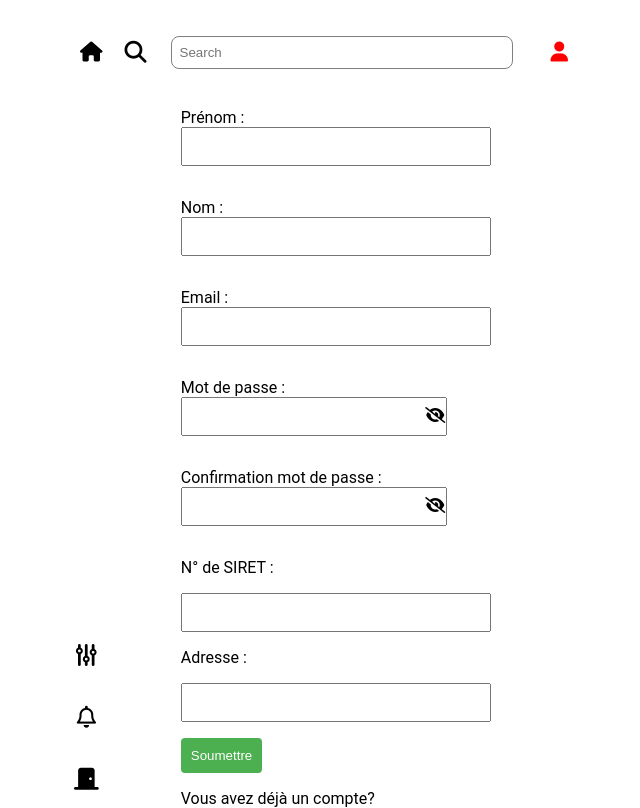
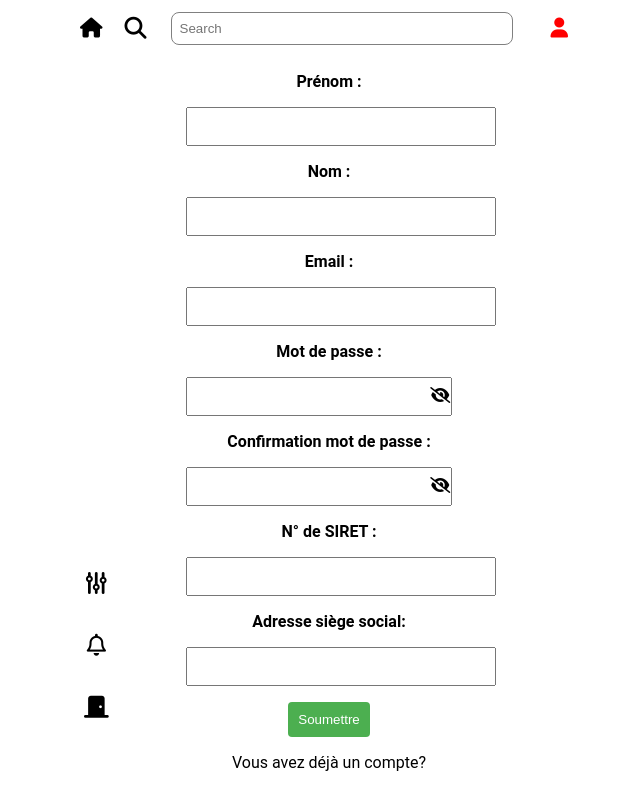
Before and after one commit to Steph4477/masterpiece, a SvelteKit app in the folder frontend/: page /forms/register in a window 1280 px wide. Shown: the whole page, without its empty margins (316-956 px from the left). Built offline with nearby package versions, Linux system fonts and the light colour scheme.

Commit message:
remove layout for reactive icon state

```diff
--- a/frontend/src/lib/components/Header.svelte
+++ b/frontend/src/lib/components/Header.svelte
@@ -25,7 +25,6 @@
 		display: flex;
 		justify-content: space-between;
 		height: 40px;
-		margin-top: 3vh;
 		margin-bottom: 3vh;
 		width: 100%;
 	}
--- a/frontend/src/routes/+page.svelte
+++ b/frontend/src/routes/+page.svelte
@@ -3,6 +3,7 @@
 	import { onMount } from 'svelte';
 	import Aside from '$lib/components/Aside.svelte';
 	import Header from '$lib/components/Header.svelte';
+
 	let isLoggedIn = false;
 
 	onMount(() => {
@@ -56,7 +57,7 @@
 
 	.aside-container {
 		margin-top: 350px;
-		margin-left: 20px;
+		margin-left: 10px;
 	}
 
 	.home {
--- a/frontend/src/routes/forms/login/+layout.svelte
+++ /dev/null
@@ -1,31 +0,0 @@
-<script lang="ts">
-	import Header from '$lib/components/Header.svelte';
-	import Aside from '$lib/components/Aside.svelte';
-</script>
-
-<header>
-	<Header />
-</header>
-
-<slot />
-
-<aside>
-	<Aside />
-</aside>
-
-<style>
-	header {
-		display: flex;
-		justify-content: space-between;
-		width: 100%;
-		height: 20px;
-		margin-top: 3vh;
-		margin-top: 0;
-		margin-bottom: 10vh;
-	}
-	aside {
-		display: flex;
-		justify-content: flex-start;
-		margin-top: -20vh;
-	}
-</style>
--- a/frontend/src/routes/forms/login/+page.svelte
+++ b/frontend/src/routes/forms/login/+page.svelte
@@ -1,11 +1,10 @@
 <script lang="ts">
+	import { goto } from '$app/navigation';
+	import Aside from '$lib/components/Aside.svelte';
+	import Header from '$lib/components/Header.svelte';
+
 	export let email = '';
 	export let password = '';
-	import { writable } from 'svelte/store';
-	import { goto } from '$app/navigation';
-
-	export const error = writable('');
-	export const success = writable(false);
 
 	const handleLogin = async () => {
 		try {
@@ -19,14 +18,10 @@
 
 			if (response.ok) {
 				const responseData = await response.json();
-				success.set(true);
 				console.log('Login successful:', responseData);
 
-				// Send the JWT token in local storage
+				// Send if connected in local storage
 				localStorage.setItem('is_logged_in', 'true');
-
-				// Verify the token in console
-				console.log('Stored JWT token:', localStorage.getItem('access_token'));
 
 				// Check if explicit redirection is necessary (status code 303)
 				if (response.status === 303 && responseData.redirect) {
@@ -36,13 +31,12 @@
 					goto('/');
 				}
 			} else {
-				console.log('Login failed:', response.status);
-				const responseData = await response.json();
-				error.set(responseData.error || "Erreur d'authentification");
+				alert('Echec de connection:' + response.status);
+				console.log('Login failed :', response.status);
 			}
 		} catch (err) {
-			console.error('Erreur lors de la requête POST:', err);
-			error.set('Erreur lors de la connexion au serveur');
+			alert('Erreur lors de la requête :' + err);
+			console.error('Erreur lors de la requête POST :', err);
 		}
 	};
 
@@ -56,18 +50,34 @@
 	};
 </script>
 
-<main>
+<Header />
+<div class="main">
+	<div class="aside-container">
+		<Aside />
+	</div>
+	<div class="form-container">
 		<form on:submit|preventDefault={handleLogin} class="formulary">
-		<label for="email">
-			<span>Email :</span>
-			<input type="email" bind:value={email} required />
-		</label>
+			<label for="email"> Email :</label>
+			<input
+				type="email"
+				id="email"
+				name="email"
+				autocomplete="email"
+				bind:value={email}
+				required
+			/>
 
-		<label for="password">
-			<span>Mot de passe :</span>
+			<label for="password"> Mot de passe : </label>
 
 			<div class="password">
-				<input type="password" id="password" bind:value={password} required />
+				<input
+					type="password"
+					id="password"
+					name="password"
+					autocomplete="current-password"
+					bind:value={password}
+					required
+				/>
 				<!-- The type="button" attribute ensures that clicking this button does not submit
          		the form -->
 				<button
@@ -83,7 +93,6 @@
 					{/if}
 				</button>
 			</div>
-		</label>
 
 			<div class="submit">
 				<button type="submit"> Se connecter</button>
@@ -92,10 +101,20 @@
 				</a>
 			</div>
 		</form>
-</main>
+	</div>
+</div>
 
 <style>
-	main {
+	.main {
+		display: flex;
+	}
+
+	.aside-container {
+		margin-top: 150px;
+		margin-left: 10px;
+	}
+
+	.form-container {
 		display: flex;
 		width: 100%;
 		flex-direction: column;
@@ -133,13 +152,8 @@
 
 	label {
 		display: block;
-		margin-bottom: 5vh;
-	}
-
-	span {
 		font-weight: bold;
-		display: block;
-		margin-bottom: 0.5rem;
+		margin-top: 5vh;
 	}
 
 	input {
@@ -154,7 +168,7 @@
 	}
 
 	.submit {
-		margin-top: 1rem;
+		margin-top: 5vh;
 	}
 
 	button {
--- a/frontend/src/routes/forms/login/success/+layout.svelte
+++ /dev/null
@@ -1,31 +0,0 @@
-<script lang="ts">
-	import Header from '$lib/components/Header.svelte';
-	import Aside from '$lib/components/Aside.svelte';
-</script>
-
-<header>
-	<Header />
-</header>
-
-<slot />
-
-<aside>
-	<Aside />
-</aside>
-
-<style>
-	header {
-		display: flex;
-		justify-content: space-between;
-		width: 100%;
-		height: 20px;
-		margin-top: 3vh;
-		margin-top: 0;
-		margin-bottom: 10vh;
-	}
-	aside {
-		display: flex;
-		justify-content: flex-start;
-		margin-top: -20vh;
-	}
-</style>
--- a/frontend/src/routes/forms/register/+layout.svelte
+++ /dev/null
@@ -1,31 +0,0 @@
-<script lang="ts">
-	import Header from '$lib/components/Header.svelte';
-	import Aside from '$lib/components/Aside.svelte';
-</script>
-
-<header>
-	<Header />
-</header>
-
-<slot />
-
-<aside>
-	<Aside />
-</aside>
-
-<style>
-	header {
-		display: flex;
-		justify-content: space-between;
-		width: 100%;
-		height: 20px;
-		margin-top: 3vh;
-		margin-top: 0;
-		margin-bottom: 10vh;
-	}
-	aside {
-		display: flex;
-		justify-content: flex-start;
-		margin-top: -20vh;
-	}
-</style>
--- a/frontend/src/routes/forms/register/+page.svelte
+++ b/frontend/src/routes/forms/register/+page.svelte
@@ -1,5 +1,7 @@
 <script lang="ts">
 	import { goto } from '$app/navigation';
+	import Aside from '$lib/components/Aside.svelte';
+	import Header from '$lib/components/Header.svelte';
 
 	// Function to handle form submission
 	const postForm = async () => {
@@ -60,25 +62,23 @@
 	};
 </script>
 
-<div class="container">
+<Header />
+<div class="main">
+	<div class="aside-container">
+		<Aside />
+	</div>
+	<div class="form-container">
 		<form on:submit|preventDefault={postForm}>
-		<label for="lastName"
-			>Prénom :
+			<label for="lastName">Prénom :</label>
 			<input type="text" id="lastName" bind:value={formData.lastName} required />
-		</label>
 
-		<label for="firstName"
-			>Nom :
+			<label for="firstName">Nom :</label>
 			<input type="text" id="firstName" bind:value={formData.firstName} required />
-		</label>
 
-		<label for="email"
-			>Email :
+			<label for="email">Email :</label>
 			<input type="email" id="email" bind:value={formData.email} required />
-		</label>
 
-		<label for="password">
-			Mot de passe :
+			<label for="password"> Mot de passe :</label>
 
 			<div class="password">
 				<input type="password" id="password" bind:value={formData.password} required />
@@ -94,11 +94,8 @@
 					{/if}
 				</button>
 			</div>
-		</label>
 
-		<label for="passwordValidation"
-			>Confirmation mot de passe :
-
+			<label for="passwordValidation">Confirmation mot de passe :</label>
 			<div class="password">
 				<input
 					type="password"
@@ -118,26 +115,37 @@
 					{/if}
 				</button>
 			</div>
-		</label>
 
 			<label for="siret"> N° de SIRET :</label>
 			<input type="text" id="siret" bind:value={formData.siret} required />
 
-		<label for="headQuarter">Adresse :</label>
+			<label for="headQuarter">Adresse siège social:</label>
 			<input type="text" id="headQuarter" bind:value={formData.headQuarter} required />
 
-		<button class="submit" type="submit">
-			Soumettre
-		</button>
+			<button class="submit" type="submit"> Soumettre </button>
 			<div class="login">
 				<a href="/forms/login"><p>Vous avez déjà un compte?</p></a>
 			</div>
 		</form>
 	</div>
+</div>
 
 <style>
-	.container {
+	.main {
 		display: flex;
+	}
+
+	.aside-container {
+		margin-left: 10px;
+		margin-top: 500px;
+	}
+
+	.form-container {
+		display: flex;
+		width: 100%;
+		flex-direction: column;
+		align-items: center;
+		text-align: center;
 	}
 
 	form {
@@ -148,6 +156,7 @@
 	label {
 		display: block;
 		margin-bottom: 2vh;
+		font-weight: bold;
 	}
 
 	input {
@@ -194,6 +203,7 @@
 
 	.password {
 		display: flex;
+		width: 100%;
 	}
 
 	.login {
```
Lines whose indentation alone changed are shown as unchanged.
